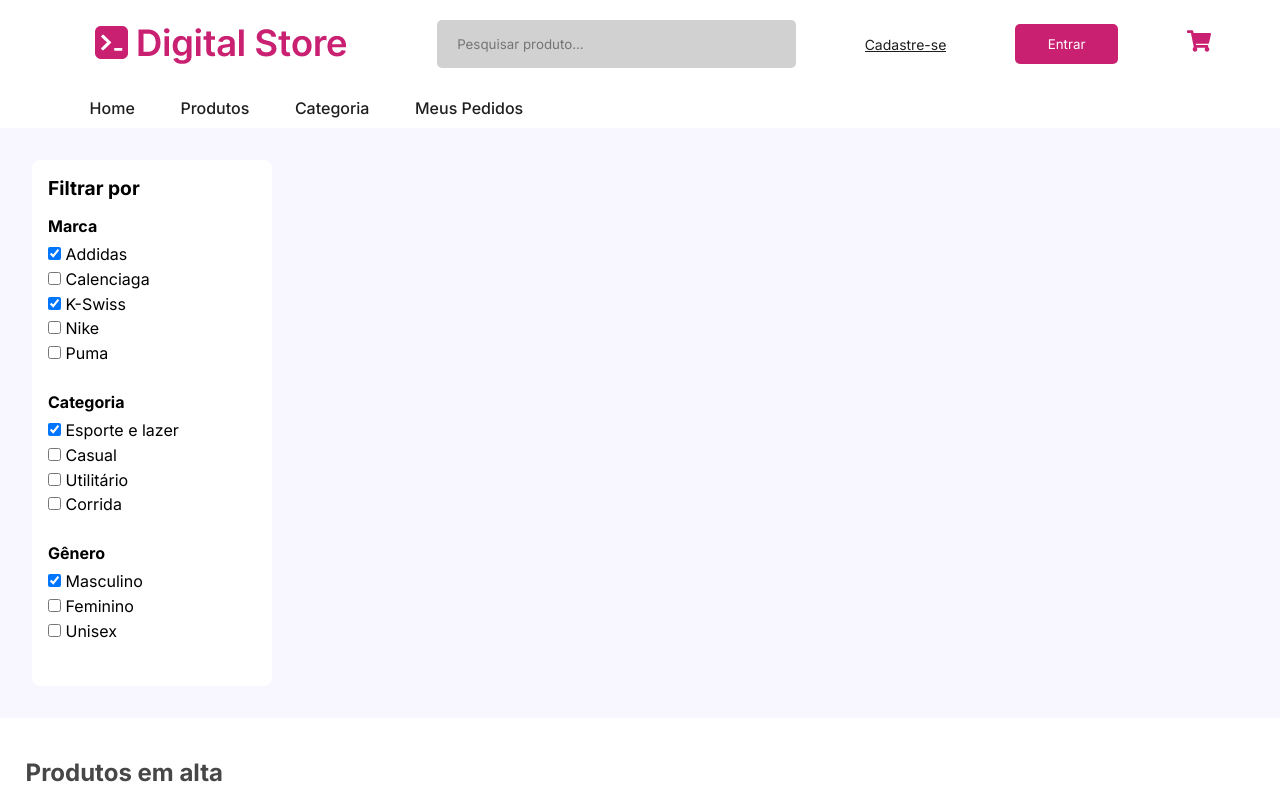
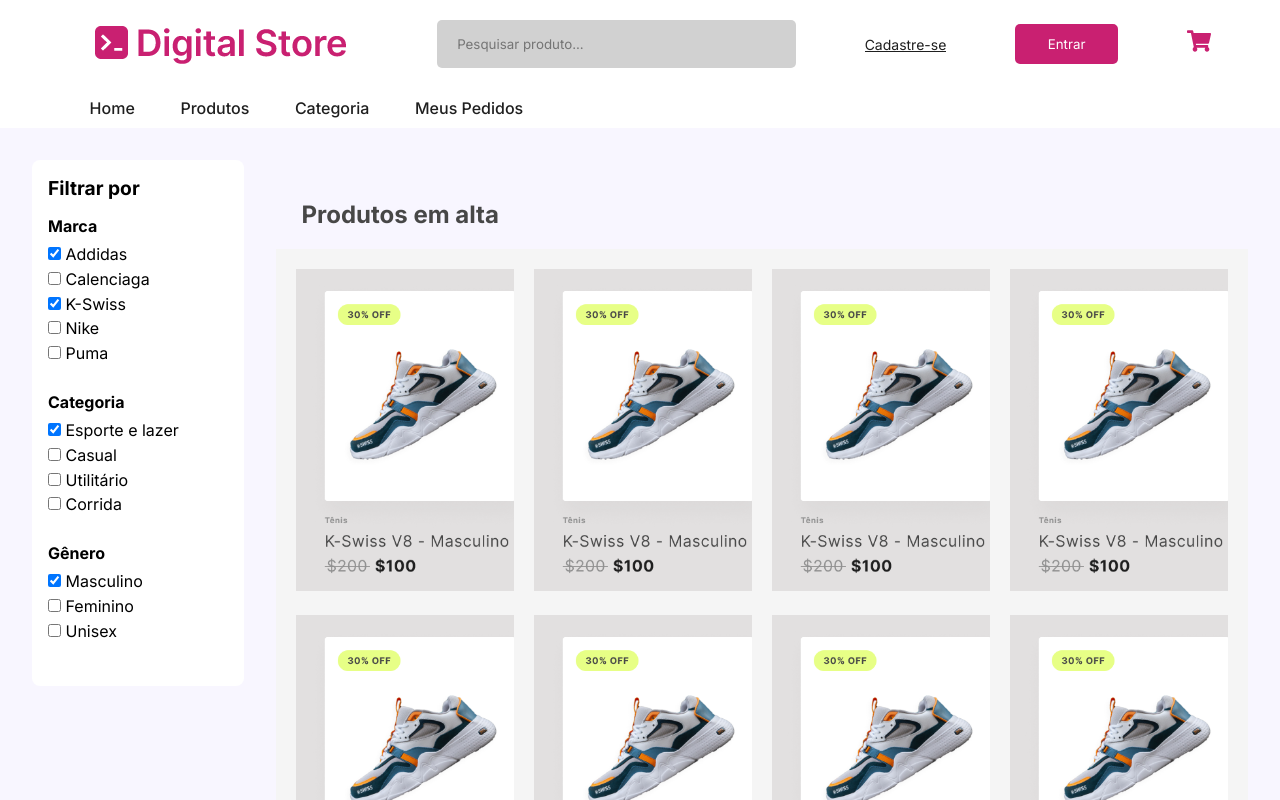
Before and after one commit to DevDeived/React_Deived, a React (Vite) app: page /produtos in a window 1280 px wide. Shown: the top 800 px of the page. Built offline with nearby package versions, Linux system fonts and the light colour scheme.

Commit message:
Produtos em Alta concluido

```diff
--- a/src/Pages/DetalhesProdutos.jsx
+++ b/src/Pages/DetalhesProdutos.jsx
@@ -36,8 +36,9 @@
             <label><input type="checkbox" /> Unisex</label>
           </div>
         </aside>
+        <ProdutosEmAltas />
       </div>
-      <ProdutosEmAltas />
+
       <Footer />
     </>
   );
```
